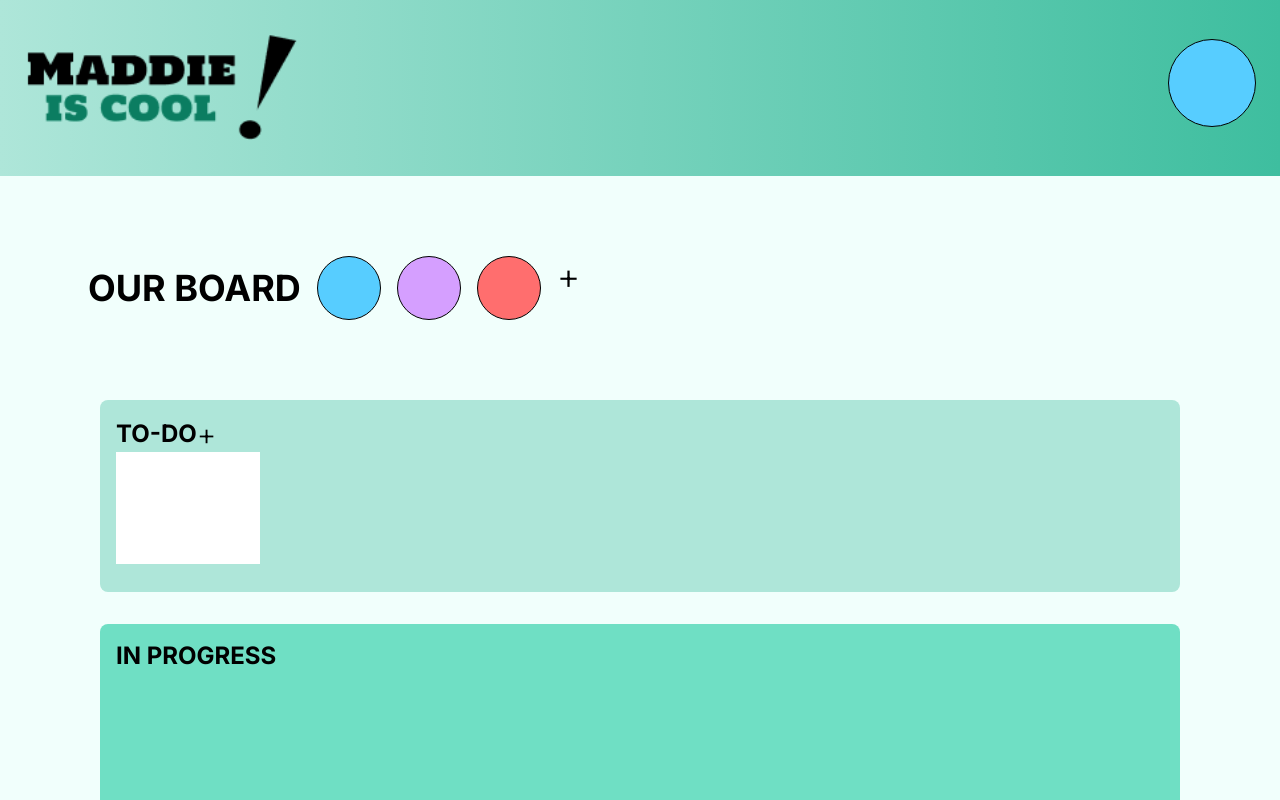
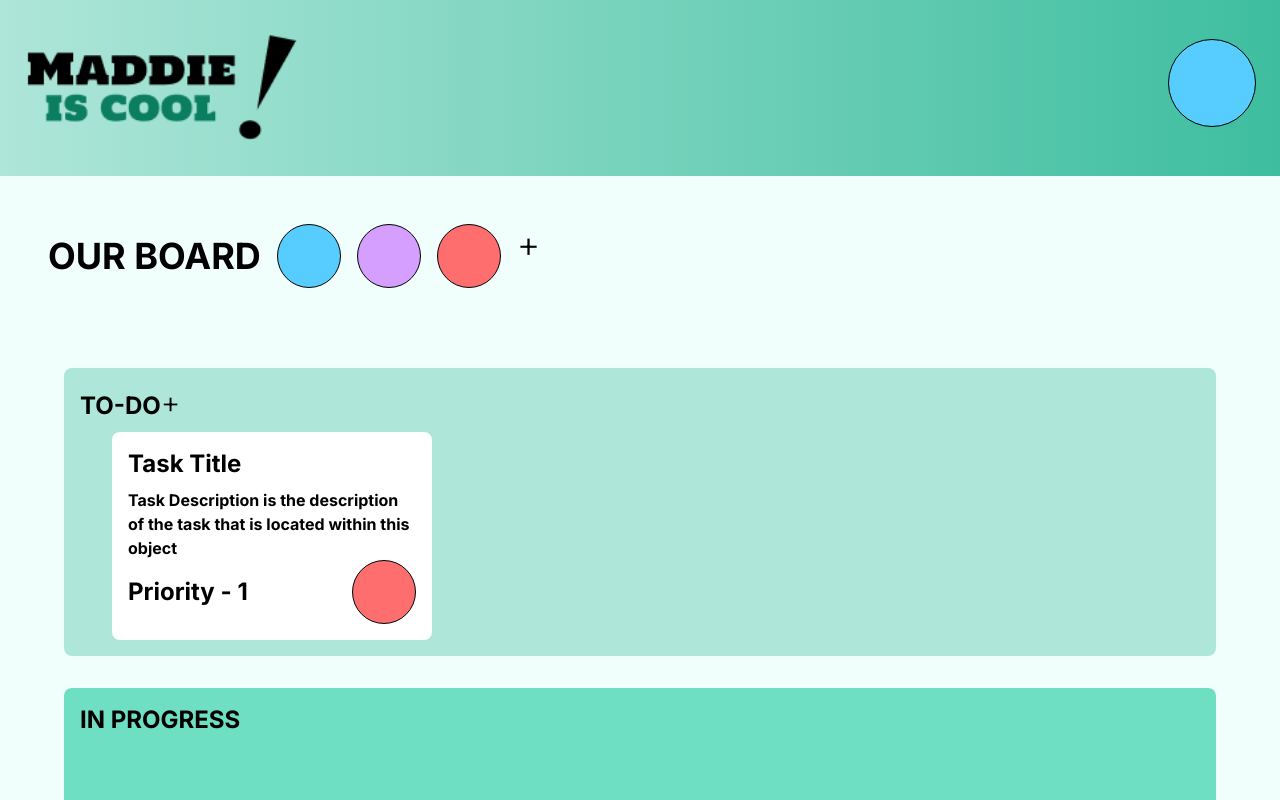
Before and after one commit to zachdressing/tasktracker-sprint, a Next.js app: page /TaskPage in a window 1280 px wide. Shown: the top 800 px of the page. Built offline with nearby package versions, Linux system fonts and the light colour scheme.

Commit message:
Added some functionality

```diff
--- a/src/app/TaskPage/page.tsx
+++ b/src/app/TaskPage/page.tsx
@@ -1,16 +1,18 @@
 "use client";
-import { Button } from 'flowbite-react';
 import { useRouter } from 'next/navigation';
-import React, { useEffect, useState } from 'react'
+import React, { useState } from 'react'
+import { Button, Modal, Textarea } from "flowbite-react";
 import Draggable from 'react-draggable';
 
 const TaskPage = () => {
 
     const router = useRouter();
-    const [position, savePositon] = useState<IdefaultPosition>({defaultPosition:{x: 0, y:0}})
+    const [mousePos, setMousePos] = useState({ x: 0, y: 0 })
+    var todoArr, progArr, compArr = [{}];
+    const [openModal, setOpenModal] = useState(false);
 
     return (
-        <div className='bg-backMain w-screen h-[calc(100vh-144px)] px-10 py-8'>
+        <div className='bg-backMain h-[calc(120vh-144px)]'>
             <div id='taskNav' className="flex items-center gap-4 p-12">
                 <p className='text-4xl font-bold'>OUR BOARD</p>
                 {/* Below div is mapping the current users on the board, will be using test data until backend is set up */}
@@ -22,24 +24,66 @@ const TaskPage = () => {
                 </div>
             </div>
             <div id='tasks' className="flex flex-col gap-8 items-center mt-8">
-                <div id='todo' className="w-[90%] h-48 bg-todo rounded-lg p-4">
+                <div id='todo' className="w-[90%] h-72 bg-todo rounded-lg p-4">
                     <div className="row">
-                        <div className="flex items-center">
+                        <div className="flex items-center mb-1">
                             <p className='text-2xl font-bold'>TO-DO</p>
-                            <a className='text-3xl font-light'>+</a>
+                            <a className='text-3xl font-light mb-2'>+</a>
                         </div>
                     </div>
-                    <Draggable
-                        defaultPosition={position.defaultPosition}
-                        onStop={(e, data) => {
-                            savePositon({ defaultPosition: { x: data.x, y: data.y } });
-                            localStorage.setItem('positon', JSON.stringify(position))
-                        }}>
-                        <div className="row">
-                            <div className='h-28 w-36 bg-white'></div>
-                        </div>
-                    </Draggable>
 
+                    <div className="flex flex-row pl-8">
+                        <Draggable>
+                            <div className='h-fit w-fit bg-white rounded-lg p-4' onDoubleClick={() => setOpenModal(true)}>
+                                <div className="mb-2">
+                                    <h1 className='text-2xl font-bold'>Task Title</h1>
+                                </div>
+                                <div className="w-72 text-ellipsis text-md font-bold">
+                                    <p>Task Description is the description of the task that is located within this object</p>
+                                </div>
+                                <div className="w-full flex justify-between items-center font-bold">
+                                    <p id='' className='text-2xl'>Priority - 1</p>
+                                    <div className='w-16 h-16 rounded-full bg-reddish border border-black'></div>
+                                </div>
+                            </div>
+                        </Draggable>
+                        <Modal className='font-bold' show={openModal} size="4xl" onClose={() => setOpenModal(false)} popup>
+                            <Modal.Header className='p-8'>
+                                <h1 className='text-4xl font-bold'>Task Title</h1>
+                            </Modal.Header>
+                            <Modal.Body className='p-8 pt-0 flex flex-wrap justify-between'>
+                                <div className="col">
+                                <div id='description' className="text-start">
+                                    <h2 className='text-xl mb-4'>Description</h2>
+                                    <div className='max-w-[520px] w-max h-36 bg-gray-100 rounded-md p-6 overflow-y-scroll'>
+                                        <p className='max-w-80'>A short description of the task you are viewing.
+                                            When login has been created by backend people, test login functionality using Postman.
+                                            Endpoint is https://azure.nonsense/ujsbuaskbfjks</p>
+                                    </div>
+                                </div>
+                                <div id='comment'>
+                                    <h1 className='text-xl mt-6 mb-2'>Comments</h1>
+                                    <Textarea className='max-w-[520px] w-full'>
+
+                                    </Textarea>
+                                </div>
+                                <div id='reply'>
+                                    <div className="flex items-center gap-2 my-4">
+                                        <div className='w-10 h-10 rounded-full bg-reddish border border-black'></div>
+                                        <p>Username</p>
+                                        <p className='text-gray-300'>Date</p>
+                                        <p className='text-gray-300'>Time</p>
+                                    </div>
+                                    <div className=""></div>
+                                </div>
+                                </div>
+                                <div className="col w-48 h-52 bg-gray-100 rounded-md mt-11 ml-6">
+asdasd
+                                </div>
+
+                            </Modal.Body>
+                        </Modal>
+                    </div>
                 </div>
                 <div id='inprog' className="w-[90%] h-48 bg-inprog rounded-lg p-4">
                     <div className="flex items-center">
```
Also changed, not shown: src/app/interfaces/interfaces.ts (+20 -0 lines).
